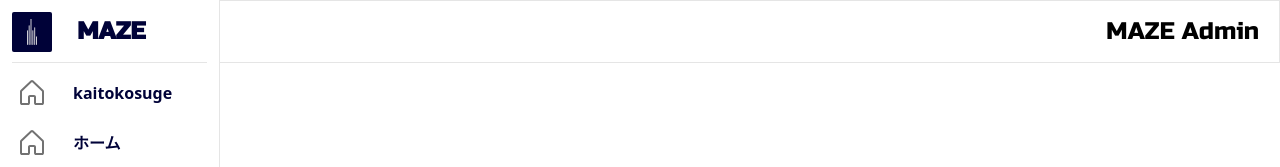
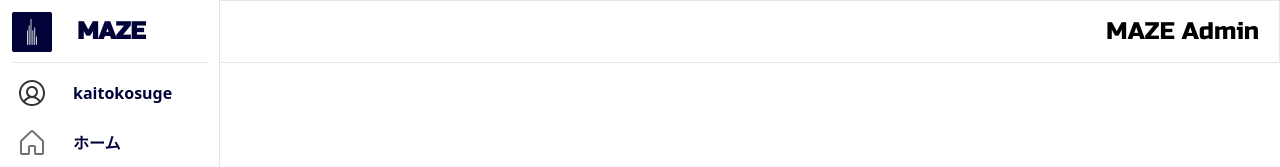
Before and after one commit to kaitokosuge/MAZE-rebuild-CLIENT, a Next.js app: page /admin-create in a window 1280 px wide. Shown: the top 167 px of the page. Built offline with nearby package versions, Linux system fonts and the light colour scheme.

Commit message:
fix: sidebar修正

```diff
--- a/src/app/(admin)/admin-create/page.tsx
+++ b/src/app/(admin)/admin-create/page.tsx
@@ -1,5 +1,11 @@
 import React from "react";
 
-export default function page() {
-    return <div></div>;
+export default function Page() {
+    return (
+        <section className="flex">
+            <div>
+                <div></div>
+            </div>
+        </section>
+    );
 }
--- a/src/components/Sidebar/Sidebar.tsx
+++ b/src/components/Sidebar/Sidebar.tsx
@@ -55,7 +55,7 @@ export default function Sidebar() {
                     className="relative mt-[10px] flex items-center whitespace-nowrap rounded-[5px] bg-white p-1 duration-300 hover:bg-gray-100"
                 >
                     {/* <div className="h-[34px] w-[34px] bg-black"></div> */}
-                    <img src="./app-icons/home.svg" className="" />
+                    <img src="./app-icons/profileicon.svg" className="" />
                     <p className="text-maze-right ml-[25px] overflow-scroll font-bold">
                         kaitokosuge
                     </p>
```
Also changed, not shown: public/app-icons/profileicon.svg (added).
